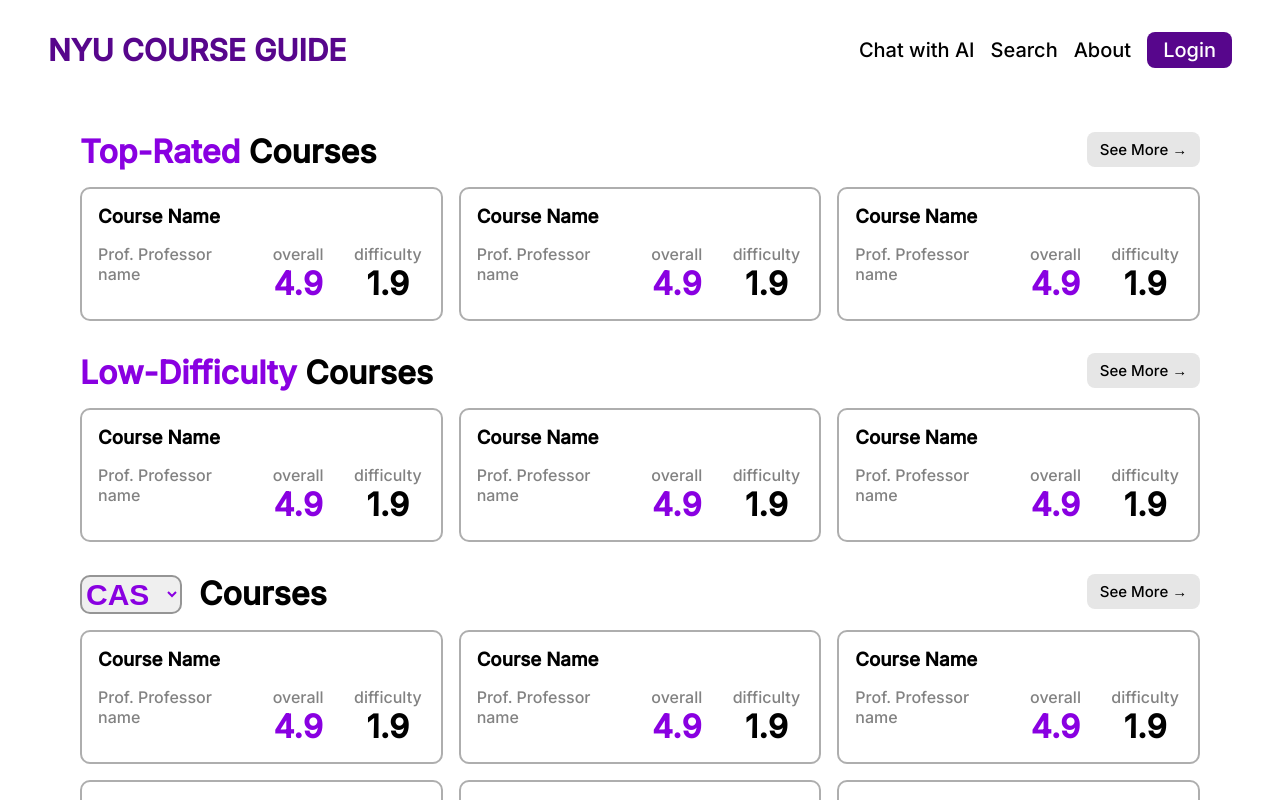
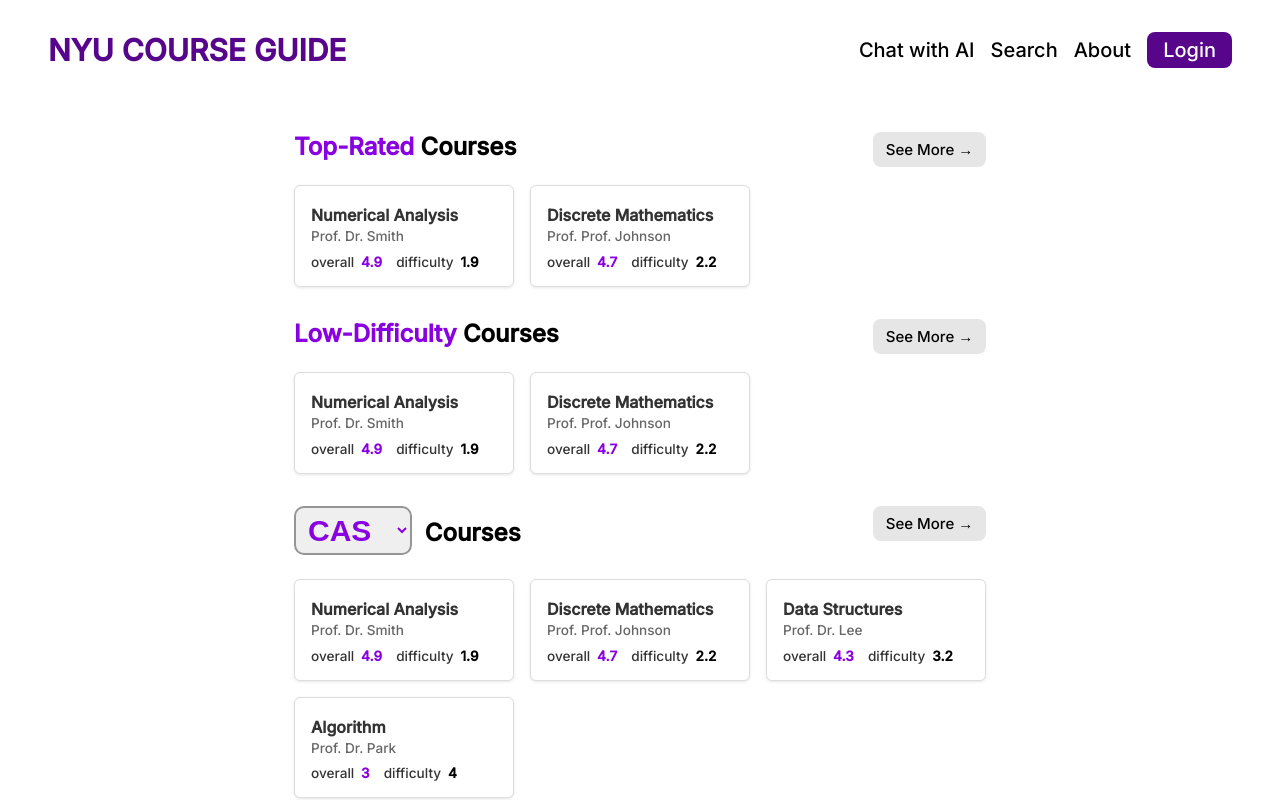
Before and after one commit to sanhocho730/NYU_LL, a Next.js app in the folder frontend/: page / in a window 1280 px wide. Shown: the top 800 px of the page. Built offline with nearby package versions, Linux system fonts and the light colour scheme.

Commit message:
Update Backend

```diff
--- /dev/null
+++ b/frontend/src/app/api/[id]/route.ts
@@ -0,0 +1,42 @@
+import { NextResponse } from "next/server";
+import { courses, Review } from "../../lib/courses";
+
+export async function GET(
+  request: Request,
+  { params }: { params: { id: string } }
+) {
+  const { id } = params;
+  const course = courses.find((c) => c.id === id);
+  if (!course) {
+    return NextResponse.json({ message: "Course not found" }, { status: 404 });
+  }
+  return NextResponse.json(course);
+}
+
+export async function POST(
+  request: Request,
+  { params }: { params: { id: string } }
+) {
+  try {
+    const { user, comment, rating } = await request.json();
+    const course = courses.find((c) => c.id === params.id);
+    if (!course) {
+      return NextResponse.json({ message: "Course not found" }, { status: 404 });
+    }
+
+    const newReview: Review = {
+      id: (course.reviews.length + 1).toString(),
+      user,
+      comment,
+      rating: Number(rating),
+    };
+
+    course.reviews.push(newReview);
+
+    // (Optional) Recalculate average rating if desired
+
+    return NextResponse.json(newReview, { status: 201 });
+  } catch (error) {
+    return NextResponse.json({ error: "Invalid review data" }, { status: 400 });
+  }
+}
--- /dev/null
+++ b/frontend/src/app/api/courses/route.ts
@@ -0,0 +1,27 @@
+import { NextResponse } from "next/server";
+import { courses, Course } from "../../lib/courses";
+
+export async function GET() {
+  return NextResponse.json(courses);
+}
+
+export async function POST(request: Request) {
+  try {
+    const { title, professor, rating, difficulty, description } = await request.json();
+
+    const newCourse: Course = {
+      id: (courses.length + 1).toString(),
+      title,
+      professor,
+      rating: Number(rating),
+      difficulty: Number(difficulty),
+      description,
+      reviews: [],
+    };
+
+    courses.push(newCourse);
+    return NextResponse.json(newCourse, { status: 201 });
+  } catch (error) {
+    return NextResponse.json({ error: "Invalid course data" }, { status: 400 });
+  }
+}
--- a/frontend/src/app/components/CourseCard/CourseCard.module.scss
+++ b/frontend/src/app/components/CourseCard/CourseCard.module.scss
@@ -1,32 +1,45 @@
-.main{
-    display: grid;
-    grid-template-columns: 2fr 1fr 1fr;
-    grid-template-rows: auto auto;
-    gap: 1rem;
-    border: 2px solid #aeaeae;
-    border-radius: 10px;
+.main {
+    background-color: #fff;
+    border: 1px solid #ddd;
+    border-radius: 6px;
     padding: 1rem;
-    color: #828282;
-    max-width: 25rem;
+    width: 220px; /* fixed width for consistent layout, adjust as desired */
+    box-shadow: 0 1px 3px rgba(0, 0, 0, 0.1);
+    transition: transform 0.2s ease;
 
-    h3{
-        grid-column:  1 / span 3;
-        color: black;
+    &:hover {
+      transform: translateY(-2px);
     }
+  }
 
-    .rating, .difficulty{
-        display: flex;
-        flex-direction: column;
-        justify-content: center;
-        align-items: center;
-        h1{
-            color: #8900E1;
-        }
-    }
+  .title {
+    margin: 0.2rem 0;
+    font-size: 1rem;
+    font-weight: 600;
+    color: #333;
+  }
 
-    .difficulty{
-        h1{
-            color: black;
-        }
-    }
-}
+  .professor {
+    margin: 0 0 0.6rem;
+    font-size: 0.85rem;
+    color: #666;
+  }
+
+  /* A single line with spaced text for “overall 4.9 difficulty 1.9” */
+  .metrics {
+    margin: 0;
+    font-size: 0.85rem;
+    color: #333; /* or #666, depending on your preference */
+  }
+
+  .overallValue {
+    color: #8900e1;
+    font-weight: bold;
+    margin: 0 0.2rem;
+  }
+
+  .difficultyValue {
+    color: #000;
+    font-weight: bold;
+    margin-left: 0.2rem;
+  }
--- a/frontend/src/app/components/CourseCard/CourseCard.tsx
+++ b/frontend/src/app/components/CourseCard/CourseCard.tsx
@@ -1,18 +1,34 @@
-import styles from './CourseCard.module.scss'
-import Link from 'next/link'
+import { Course } from "@/app/lib/courses"; // adjust if needed
+import styles from "./CourseCard.module.scss";
+import Link from "next/link";
 
-export default function CourseCard() {
-    return <Link href="/" className={styles.main}>
-        <h3>Course Name</h3>
-        <p>Prof. Professor name</p>
-        <div className={styles.rating}>
-            <p>overall</p>
-            <h1>4.9</h1>
-        </div>
-        <div className={styles.difficulty}>
-            <p>difficulty</p>
-            <h1>1.9</h1>
-        </div>
-    </Link>
+type CourseProps = {
+  course: {
+    id: string;
+    title: string;
+    professor: string;
+    rating: number;
+    difficulty: number;
+  };
+};
 
+export default function CourseCard({ course }: CourseProps) {
+  return (
+    <li className={styles.main}>
+      {/* Link to course detail page */}
+      <Link href={`/courses/${course.id}`}>
+        {/* Course Title */}
+        <h3 className={styles.title}>{course.title}</h3>
+        {/* Professor */}
+        <p className={styles.professor}>Prof. {course.professor}</p>
+
+        {/* Metrics on one line: "overall 4.9  difficulty 1.9" */}
+        <p className={styles.metrics}>
+          overall <span className={styles.overallValue}>{course.rating}</span>
+          &nbsp;&nbsp; difficulty{" "}
+          <span className={styles.difficultyValue}>{course.difficulty}</span>
+        </p>
+      </Link>
+    </li>
+  );
 }
--- /dev/null
+++ b/frontend/src/app/lib/courses.ts
@@ -0,0 +1,74 @@
+export type Review = {
+    id: string;
+    user: string;
+    comment: string;
+    rating: number; // rating value from 1–5
+  };
+
+  export type Course = {
+    id: string;
+    title: string;
+    professor: string;
+    rating: number;        // overall rating (average)
+    difficulty: number;    // overall difficulty (average)
+    description: string;
+    reviews: Review[];
+  };
+
+  // In-memory array of courses (for demo purposes)
+  export let courses: Course[] = [
+    {
+      id: "1",
+      title: "Numerical Analysis",
+      professor: "Dr. Smith",
+      rating: 4.9,
+      difficulty: 1.9,
+      description:
+        "Focuses on numerical methods for solving mathematical and scientific problems. Topics include root-finding, interpolation, integration, and more.",
+      reviews: [
+        {
+          id: "1",
+          user: "Alice",
+          comment: "Amazing course! Dr. Smith explains everything clearly.",
+          rating: 5,
+        },
+        {
+          id: "2",
+          user: "Bob",
+          comment: "Lots of homework but very rewarding!",
+          rating: 4,
+        },
+      ],
+    },
+    {
+      id: "2",
+      title: "Discrete Mathematics",
+      professor: "Prof. Johnson",
+      rating: 4.7,
+      difficulty: 2.2,
+      description:
+        "An introduction to set theory, combinatorics, logic, and graph theory. Builds foundations for computer science and advanced mathematics.",
+      reviews: [],
+    },
+    {
+      id: "3",
+      title: "Data Structures",
+      professor: "Dr. Lee",
+      rating: 4.3,
+      difficulty: 3.2,
+      description:
+        "Covers fundamental data structures (arrays, linked lists, trees, graphs) and associated algorithms like searching and sorting.",
+      reviews: [],
+    },
+
+    {
+        id: "4",
+        title: "Algorithm",
+        professor: "Dr. Park",
+        rating: 3.0,
+        difficulty: 4.0,
+        description:
+          "Covers fundamental data structures (arrays, linked lists, trees, graphs) and associated algorithms like searching and sorting.",
+        reviews: [],
+      },
+  ];
--- a/frontend/src/app/page.module.scss
+++ b/frontend/src/app/page.module.scss
@@ -1,14 +1,13 @@
+/* page.module.scss */
 .page {
   --gray-rgb: 0, 0, 0;
-
   --button-primary-hover: #383838;
-  --button-secondary-hover: #f2f2f2;
+  --button-secondary-hover: #f2f2e2;
 
   padding: 2rem 3rem;
   min-height: 100svh;
   display: flex;
   justify-content: center;
-}
 
   .main {
     display: flex;
@@ -17,67 +16,81 @@
     grid-row-start: 2;
     max-width: 70rem;
 
-  .overview{
+    .overview {
       display: grid;
       grid-template-columns: 3fr 1fr;
       row-gap: 1rem;
 
+      h1 {
+        font-size: 1.5rem;
+        margin-bottom: 0.5rem;
 
-    h1{
-      b{
+        b {
           color: #8900E1;
         }
       }
 
-    ul{
-      grid-column:  1 / span 3;
+      ul {
+        grid-column: 1 / span 3;
         display: grid;
-      grid-template-columns: repeat(3,minmax(0,1fr));
+        grid-template-columns: repeat(3, minmax(0, 1fr));
         gap: 1rem;
+        margin: 0;
+        padding: 0;
+        list-style: none;
       }
 
-    .seemore{
+      .seemore {
+        justify-self: right;
         font-size: 15px;
         background-color: #E6E6E6;
         border-radius: 8px;
         padding: 0.5rem 0.8rem;
         width: max-content;
         height: max-content;
-      justify-self: right;
+        text-decoration: none;
+        color: inherit;
       }
 
-    select{
+      select {
         font-size: 30px;
         font-weight: bold;
         color: #8900E1;
         border: 2px solid #959595;
         border-radius: 10px;
+        padding: 0.3rem 0.5rem;
       }
     }
-}
+
     a.primary {
       background: var(--foreground);
       color: var(--background);
       gap: 8px;
+      text-decoration: none;
     }
 
     a.secondary {
       border-color: var(--gray-alpha-200);
       min-width: 158px;
+      text-decoration: none;
     }
 
     .footer {
       grid-row-start: 3;
       display: flex;
       gap: 24px;
-}
 
-.footer a {
+      a {
         display: flex;
         align-items: center;
         gap: 8px;
+        text-decoration: none;
+        color: inherit;
       }
 
-.footer img {
+      img {
         flex-shrink: 0;
       }
+    }
+  }
+}
--- a/frontend/src/app/page.tsx
+++ b/frontend/src/app/page.tsx
@@ -1,29 +1,67 @@
 import styles from "./page.module.scss";
-import { CourseCard } from "./components";
+import CourseCard from "./components/CourseCard/CourseCard"; // adjust the import path if needed
 import Link from "next/link";
 
-export default function Home() {
+type Course = {
+  id: string;
+  title: string;
+  professor: string;
+  rating: number;
+  difficulty: number;
+};
+
+async function getCourses(): Promise<Course[]> {
+  const res = await fetch("http://localhost:3000/api/courses", {
+    cache: "no-store",
+  });
+  if (!res.ok) {
+    throw new Error("Failed to fetch courses");
+  }
+  return res.json();
+}
+
+export default async function Home() {
+  // Fetch courses from your internal API
+  const courses = await getCourses();
+
+  // You can filter or sort courses into different sections as desired
+  const topRatedCourses = courses.filter((course) => course.rating >= 4.7);
+  const lowDifficultyCourses = courses.filter((course) => course.difficulty <= 2.2);
+
   return (
     <div className={styles.page}>
       <main className={styles.main}>
+        {/* Top-Rated Courses Section */}
         <div className={styles.overview}>
-          <h1><b>Top-Rated</b> Courses</h1>
-          <Link href="/" className={styles.seemore}>See More &#x2192;</Link>
+          <h1>
+            <b>Top-Rated</b> Courses
+          </h1>
+          <Link href="/" className={styles.seemore}>
+            See More &#x2192;
+          </Link>
           <ul>
-            <CourseCard />
-            <CourseCard />
-            <CourseCard />
+            {topRatedCourses.map((course) => (
+              <CourseCard key={course.id} course={course} />
+            ))}
           </ul>
         </div>
+
+        {/* Low-Difficulty Courses Section */}
         <div className={styles.overview}>
-          <h1><b>Low-Difficulty</b> Courses</h1>
-          <Link href="/" className={styles.seemore}>See More &#x2192;</Link>
+          <h1>
+            <b>Low-Difficulty</b> Courses
+          </h1>
+          <Link href="/" className={styles.seemore}>
+            See More &#x2192;
+          </Link>
           <ul>
-            <CourseCard />
-            <CourseCard />
-            <CourseCard />
+            {lowDifficultyCourses.map((course) => (
+              <CourseCard key={course.id} course={course} />
+            ))}
           </ul>
         </div>
+
+        {/* All Courses Section */}
         <div className={styles.overview}>
           <h1>
             <select name="school" id="school">
@@ -32,15 +70,15 @@
               <option value="stern">Stern</option>
               <option value="tisch">Tisch</option>
             </select>
-            &nbsp;&nbsp;Courses</h1>
-          <Link href="/" className={styles.seemore}>See More &#x2192;</Link>
+            &nbsp;&nbsp;Courses
+          </h1>
+          <Link href="/" className={styles.seemore}>
+            See More &#x2192;
+          </Link>
           <ul>
-            <CourseCard />
-            <CourseCard />
-            <CourseCard />
-            <CourseCard />
-            <CourseCard />
-            <CourseCard />
+            {courses.map((course) => (
+              <CourseCard key={course.id} course={course} />
+            ))}
           </ul>
         </div>
       </main>
```
Also changed, not shown: frontend/src/app/api/courses/[id]/page.tsx (added, +63 -0 lines). Lines whose indentation alone changed are shown as unchanged.
